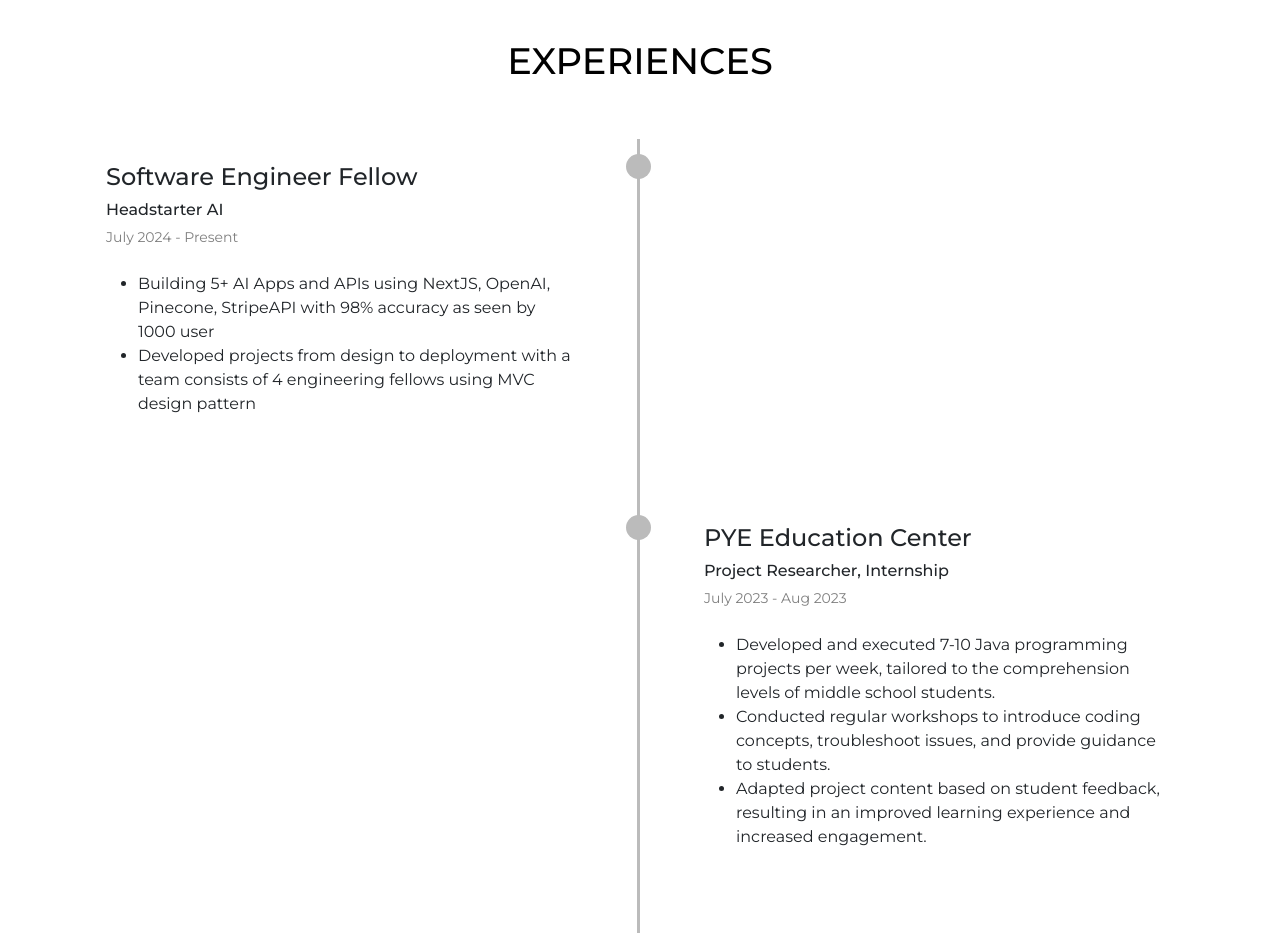
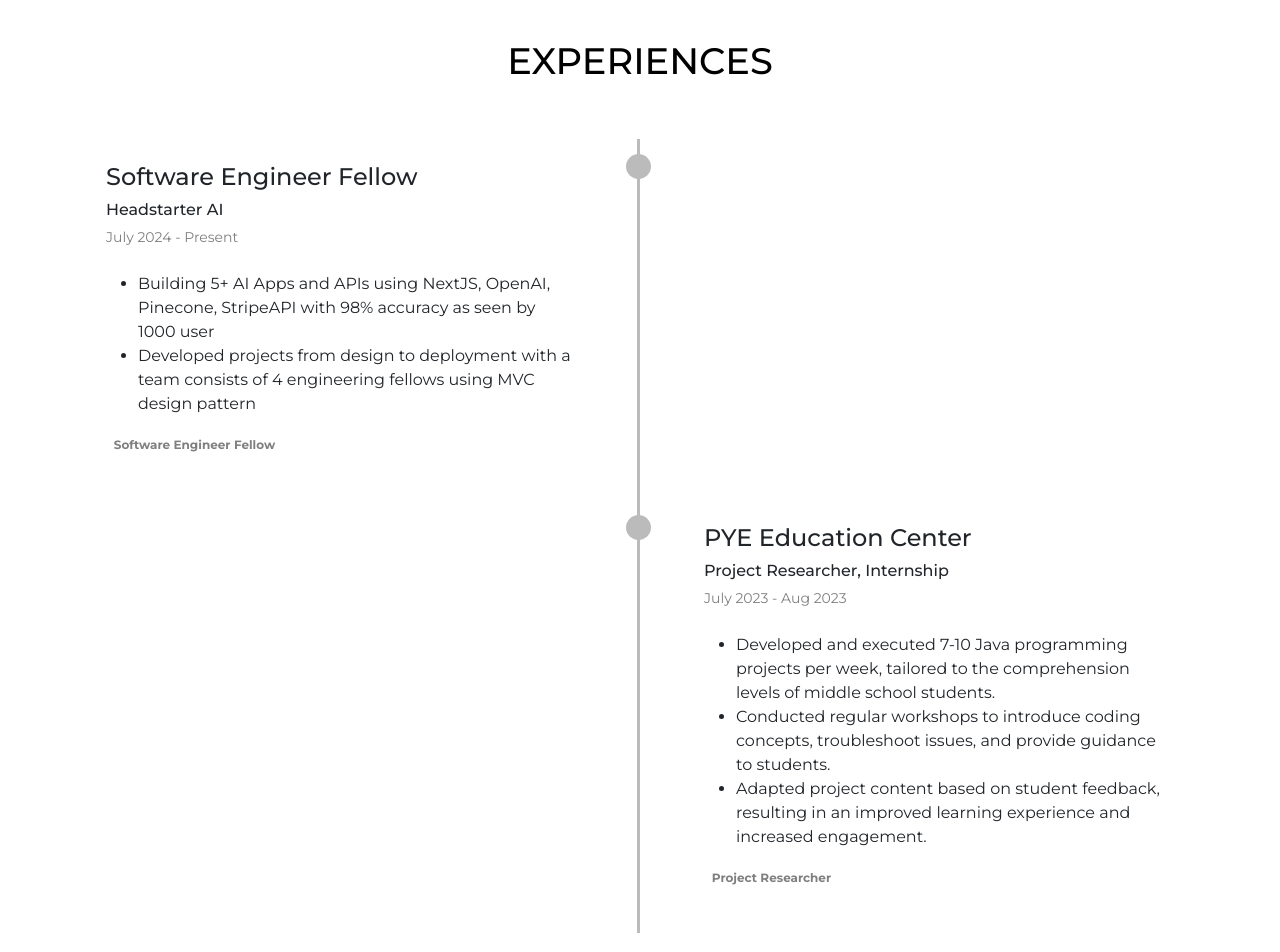
Before and after one commit to walletkun/walletkun, a website: page index.html in a window 1280 px wide. Shown: the part 4360-5312 px from the top of the page. Drawn offline with nearby package versions, Linux system fonts and the light colour scheme; some icons are missing.

Commit message:
Trying tailwind css again

```diff
--- a/index.html
+++ b/index.html
@@ -437,14 +437,14 @@
             <br>
 
             <!--Experience-->
-            <div id="experiences" class="container py-5">
+            <div id="experiences" class="card container py-5">
                 <h1 class="project-heading text-uppercase text-center">
                     Experiences
                 </h1>
                 <br><br>
                 <div class="main-timeline-4 text-black">
                     <div class="timeline-4 left-4">
-                      <div class="card gradient-custom">
+                      <div class="card-top">
                         <div class="card-body p-4">
                           <i class="fas fa-brain fa-2x mb-3"></i>
                           <h4>Software Engineer Fellow</h4>
@@ -454,8 +454,8 @@
                             <li>Building 5+ AI Apps and APIs using NextJS, OpenAI, Pinecone, StripeAPI with 98% accuracy as seen by 1000 user</li>
                             <li>Developed projects from design to deployment with a team consists of 4 engineering fellows using MVC design pattern</li>
                             </ul>
-                          <h6 class="badge bg-body-tertiary text-black mb-0">Software</h6>
-                          <h6 class="badge bg-body-tertiary text-black mb-0">Admin</h6>
+                          <h6 class="badge bg-body-tertiary text-black-50 mb-0">Software Engineer Fellow</h6>
+                          <h6 class="badge bg-body-tertiary text-black-50 mb-0"></h6>
                         </div>
                       </div>
                     </div>
@@ -472,8 +472,8 @@
                                 <li>Conducted regular workshops to introduce coding concepts, troubleshoot issues, and provide guidance to students.</li>
                                 <li>Adapted project content based on student feedback, resulting in an improved learning experience and increased engagement.</li>
                             </ul>
-                            <h6 class="badge bg-body-tertiary text-black mb-0">Software</h6>
-                            <h6 class="badge bg-body-tertiary text-black mb-0">Admin</h6>
+                            <h6 class="badge bg-body-tertiary text-black-50 mb-0">Project Researcher</h6>
+                            <h6 class="badge bg-body-tertiary text-black mb-0"></h6>
                           </div>
                         </div>
                       </div>
--- a/package.json
+++ b/package.json
@@ -1,5 +1,8 @@
 {
   "devDependencies": {
     "tailwindcss": "^3.4.7"
+  },
+  "dependencies": {
+    "tailwind": "^4.0.0"
   }
 }
```
Also changed, not shown: 1 other file.
